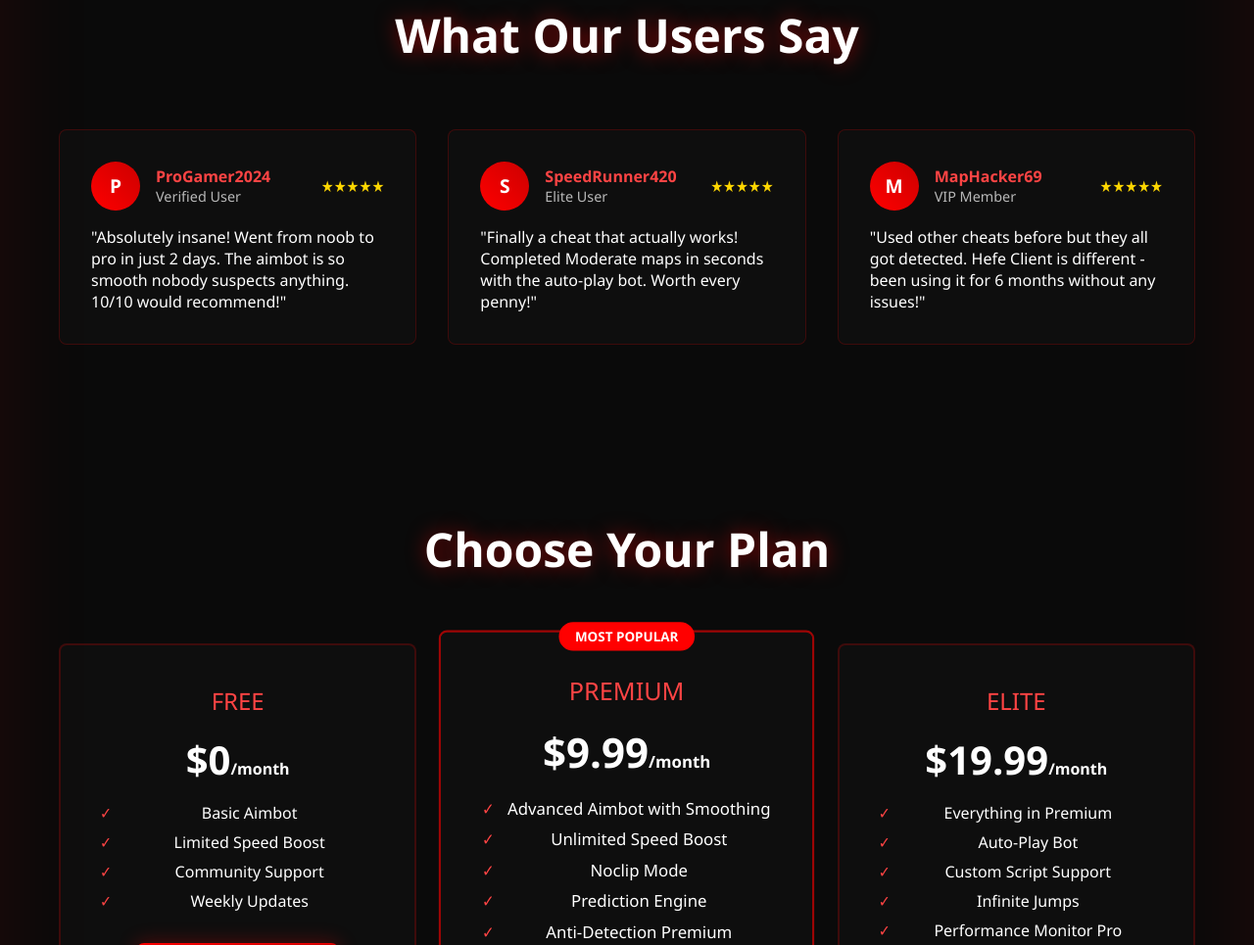
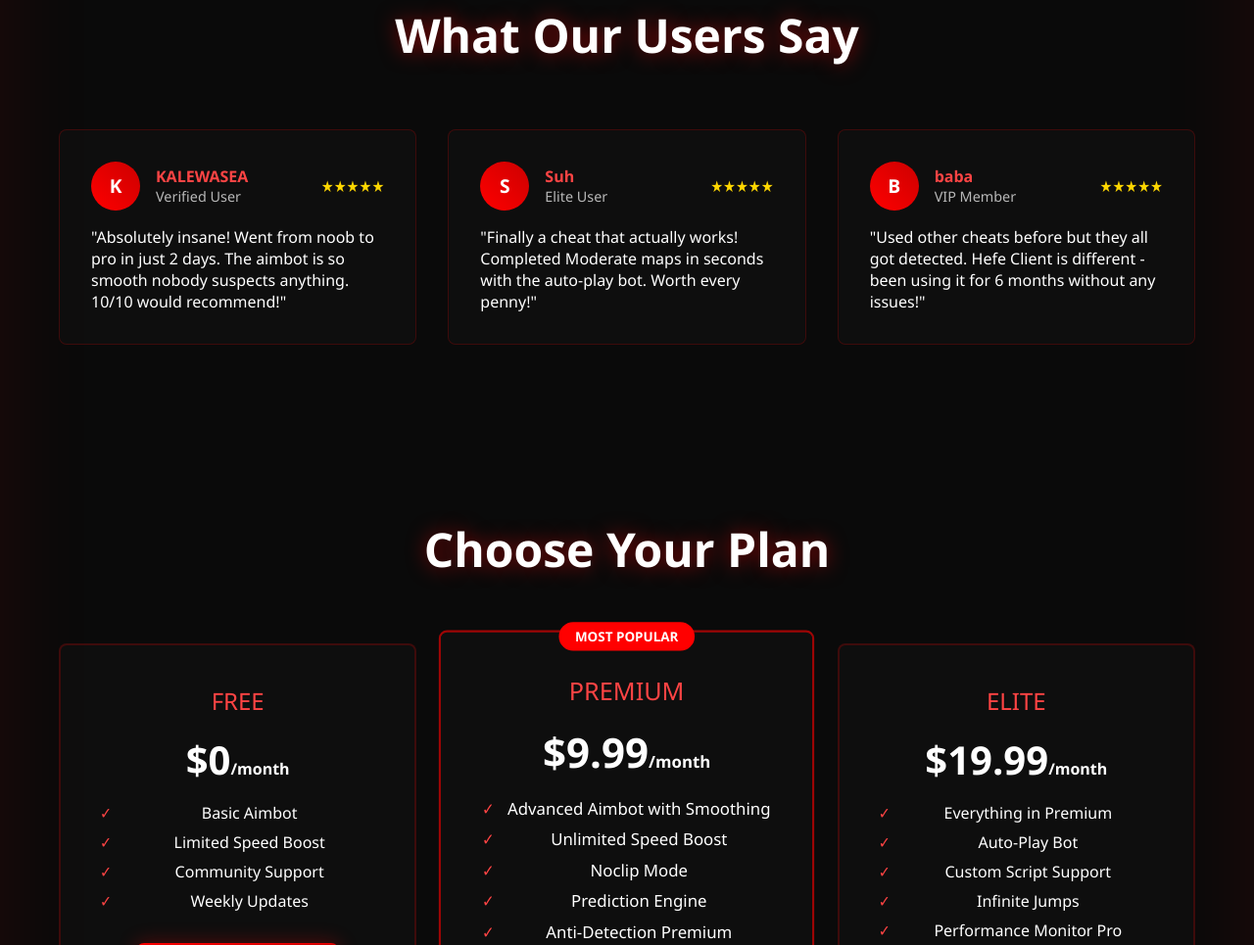
Before and after one commit to zelamuss/hefeclient, a plain HTML site: page index.html in a window 1280 px wide. Shown: the part 1922-2887 px from the top of the page at 98% size. Drawn offline with Linux system fonts and the light colour scheme.

Commit message:
Update index.html

```diff
--- a/index.html
+++ b/index.html
@@ -645,9 +645,9 @@
                 <div class="testimonials-grid">
                     <div class="testimonial-card">
                         <div class="testimonial-header">
-                            <div class="testimonial-avatar">P</div>
+                            <div class="testimonial-avatar">K</div>
                             <div>
-                                <div class="testimonial-name">ProGamer2024</div>
+                                <div class="testimonial-name">KALEWASEA</div>
                                 <div style="font-size: 0.9rem; opacity: 0.7;">Verified User</div>
                             </div>
                             <div class="testimonial-rating">★★★★★</div>
@@ -659,7 +659,7 @@
                         <div class="testimonial-header">
                             <div class="testimonial-avatar">S</div>
                             <div>
-                                <div class="testimonial-name">SpeedRunner420</div>
+                                <div class="testimonial-name">Suh</div>
                                 <div style="font-size: 0.9rem; opacity: 0.7;">Elite User</div>
                             </div>
                             <div class="testimonial-rating">★★★★★</div>
@@ -668,9 +668,9 @@
                     </div>
                     <div class="testimonial-card">
                         <div class="testimonial-header">
-                            <div class="testimonial-avatar">M</div>
+                            <div class="testimonial-avatar">B</div>
                             <div>
-                                <div class="testimonial-name">MapHacker69</div>
+                                <div class="testimonial-name">baba</div>
                                 <div style="font-size: 0.9rem; opacity: 0.7;">VIP Member</div>
                             </div>
                             <div class="testimonial-rating">★★★★★</div>
```
